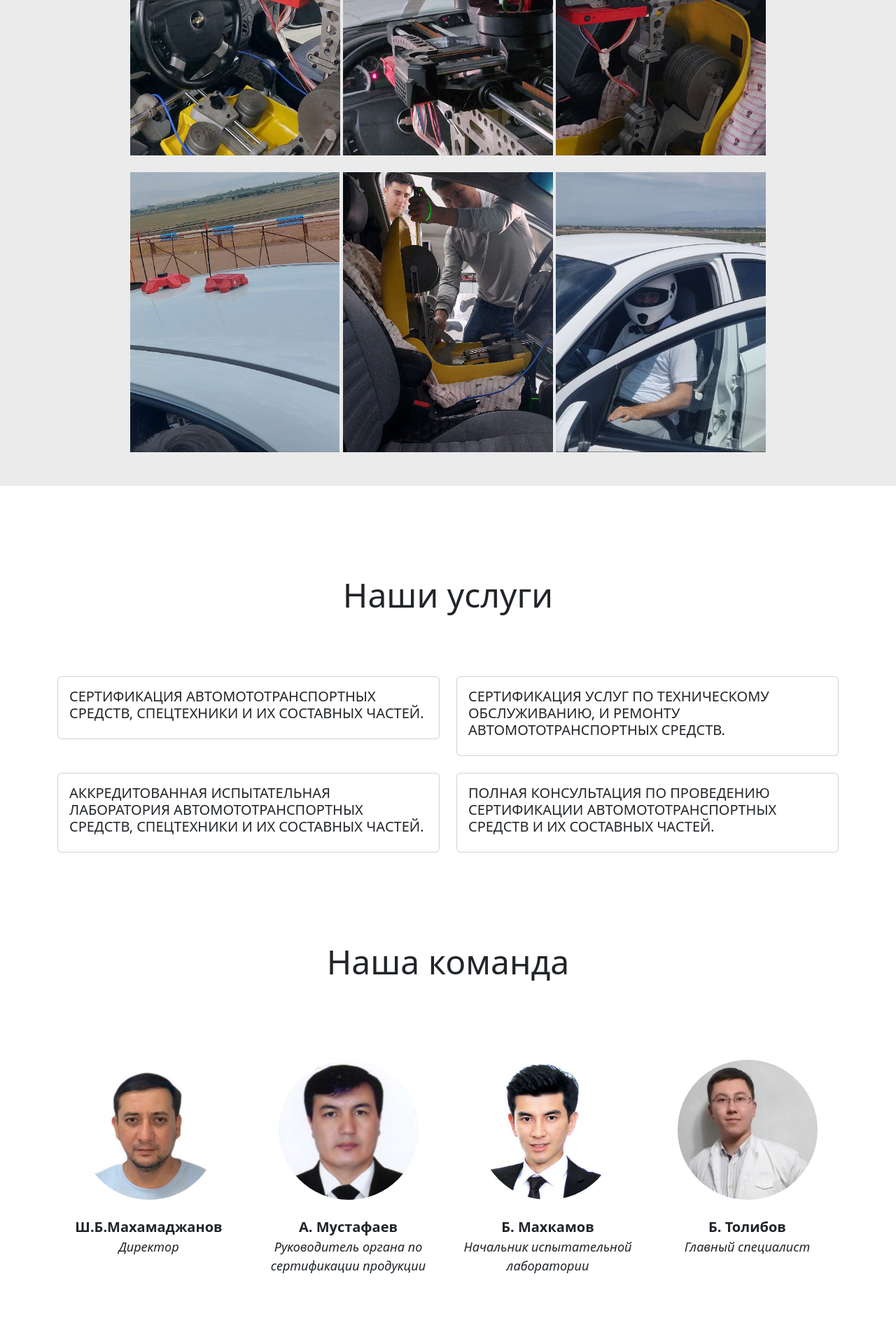
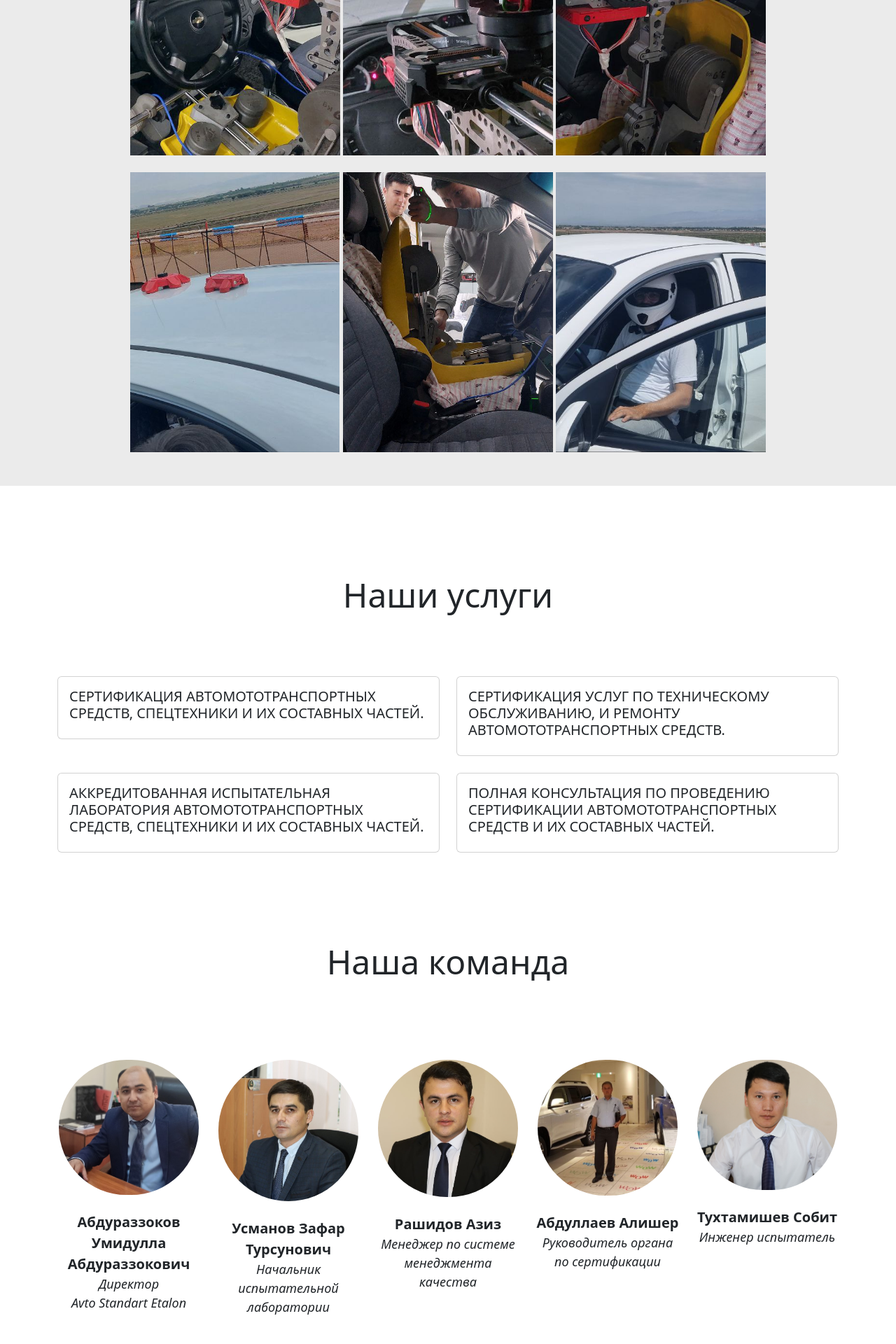
Before and after one commit to VladlenKhan/tts, a Django app: template app/templates/home.html in a window 1280 px wide. Shown: the part 2400-4320 px from the top of the page at 70% size. Run offline with Django 4.2, Linux system fonts and the light colour scheme; the template is opened without the code that fills it, so the values that code supplies are empty.

Commit message:
new change

```diff
--- a/app/templates/base.html
+++ b/app/templates/base.html
@@ -8,7 +8,7 @@
     <meta name="viewport" content="width=device-width, initial-scale=1.0">
     <link rel="stylesheet" href="{% static 'css/style.css' %}">
     <link href="https://cdn.jsdelivr.net/npm/bootstrap@5.3.0/dist/css/bootstrap.min.css" rel="stylesheet" integrity="sha384-9ndCyUaIbzAi2FUVXJi0CjmCapSmO7SnpJef0486qhLnuZ2cdeRhO02iuK6FUUVM" crossorigin="anonymous">
-    <link rel="shortcut icon" href="{% static 'images/logo.jpg' %}" type="image/x-icon">
+    <link rel="shortcut icon" href="{% static 'images/logo.png' %}" type="image/x-icon">
     <script src="https://cdn.jsdelivr.net/npm/bootstrap@5.3.0/dist/js/bootstrap.bundle.min.js" integrity="sha384-geWF76RCwLtnZ8qwWowPQNguL3RmwHVBC9FhGdlKrxdiJJigb/j/68SIy3Te4Bkz" crossorigin="anonymous"></script>
     <title>Autostandart</title>
     <style>
@@ -67,7 +67,7 @@
     <nav class="navbar navbar-expand-lg bg-body-light " style="background-color: rgb(255, 255, 255);">
         <div class="container-fluid">
             <a class="navbar-brand" href="{% url 'home' %}">
-                <img src="{% static 'images/logo.jpg' %}" width="40" alt=""> <span style="font-weight: 700;padding-left:10px;"> AUTOSTANDART </span>
+                <img src="{% static 'images/logo.png' %}" width="40" alt=""> <span style="font-weight: 700;padding-left:10px;"> AUTOSTANDART </span>
             </a>
             <button class="navbar-toggler" type="button" data-bs-toggle="collapse" data-bs-target="#navbarSupportedContent" aria-controls="navbarSupportedContent" aria-expanded="false" aria-label="Toggle navigation">
                 <span class="navbar-toggler-icon"></span>
@@ -113,13 +113,13 @@
             <div class="row">
               <div class="col-md-6">
                 <div style="font-size: 20px;">
-                  <strong>{% trans 'Адрес' %}:</strong> {% trans 'г. Ташкент, Яшнабадская район, ул. М. Ашрафий, д. 70' %} <br>
-                  <strong>{% trans 'Директор: Ш.Б.Махамаджанов' %}</strong> <br>
-                  <strong>{% trans 'Тел' %}/Telegram:</strong> +998 98 304 11 11 <br>
-                  <strong>{% trans 'Руководитель Удостоверяющего центра' %}:</strong>{% trans ' А.П. Мустафаев' %} <br>
-                  <strong>{% trans 'Тел' %}/Telegram:</strong> +998 88 355 00 70 <br>
-                  <strong>{% trans 'Заведующий испытательной лабораторией' %}:</strong> {% trans 'Б.Б. Махкамов' %} <br>
-                  <strong>{% trans 'Тел' %}/Telegram:</strong> +998 90 018 31 11 <br>
+                  <strong>{% trans 'Адрес' %}:</strong> {% trans 'Ташкентская обл., Зангиатинский район, Эркин КФЙ, автомагистрал М-39 (SN INVEST)' %} <br>
+                  <strong>{% trans 'Директор: У.А. Абдураззоков' %}</strong> <br>
+                  <strong>{% trans 'Тел' %}/Telegram:</strong> +998 90 315 41 83 <br>
+                  <strong>{% trans 'Руководитель органа по сертификации' %}:</strong>{% trans 'А.Н. Абдуллаев' %} <br>
+                  <strong>{% trans 'Тел' %}/Telegram:</strong> +998 93 888 44 44 <br>
+                  <strong>{% trans 'Начальник испытательной лаборатории' %}:</strong> {% trans 'З.Т. Усманов' %} <br>
+                  <strong>{% trans 'Тел' %}/Telegram:</strong> +998 93 384 99 40 <br>
                   <strong>{% trans 'Мы в социальных сетях' %}:</strong>
                   <div class="row">
                     <div class="col" >
--- a/app/templates/home.html
+++ b/app/templates/home.html
@@ -88,7 +88,7 @@
                 </div>
                 <div class="col-12 col-md-6 col-lg my-4" style="display: flex;align-items: center;justify-content: center;">
                     <div style="font-size: 18px;">
-                        {% trans 'ООО «“Toshkent Test va Sertifikatlashtirish”»   аккредитованный орган по сертификации   и испытательная лаборатория продукции   легкой промышленности.Специалисты органа по сертификации ООО   «“Toshkent Test va Sertifikatlashtirish”»   помогут определить Вашу продукцию в   соответствии с перечнем и необходимость   проведения обязательной сертификации.   Наши специалисты окажут Вам ощутимое  содействие при прохождении  обязательной сертификации, что позволит   избежать многих «подводных камней» и   трудностей.Все услуги, оказываемые нашими   сотрудниками, будут выполняться в   максимально короткие сроки и за   приемлемые цены ' %}.
+                        {% trans 'ООО «“Avto Standart Etalon”»   аккредитованный орган по сертификации   и испытательная лаборатория продукции   легкой промышленности.Специалисты органа по сертификации ООО   «“Avto Standart Etalon”»   помогут определить Вашу продукцию в   соответствии с перечнем и необходимость   проведения обязательной сертификации.   Наши специалисты окажут Вам ощутимое  содействие при прохождении  обязательной сертификации, что позволит   избежать многих «подводных камней» и   трудностей.Все услуги, оказываемые нашими   сотрудниками, будут выполняться в   максимально короткие сроки и за   приемлемые цены ' %}.
                     </div>
                 </div>
             </div>
@@ -185,28 +185,150 @@
             <div class="text-center">
                 <br><br>
                 <div style="font-size: 3rem;margin-bottom:80px;font-weight: 500;">
-                   {% trans 'Наша команда' %}
+                    {% trans 'Наша команда' %}
+                </div>
+            </div>
+            <div class="row">
+                <div class="col-12 col-12-md-6 col-lg my-4">
+                    <div class="text-center">
+                        <img src="{% static 'images/direktor.jpg' %}" width="200" alt="" class="img-fluid" style="border-radius: 300px;">
+                    </div>
+                    <br>
+                    <div class="text-center">
+                        <div style="font-weight: 700; font-size: 20px;">
+                            {% trans 'Абдураззоков Умидулла Абдураззокович' %}
+                        </div>
+                        <div style="font-style: italic; font-size: 18px;">
+                            {% trans 'Директор' %} <br>
+                            Avto Standart Etalon
+                        </div>
+                    </div>
+                </div>
+                <div class="col-12 col-md-6 col-lg my-4">
+                    <div class="text-center">
+                        <img src="{% static 'images/nach.jpg' %}" width="200" alt="" class="img-fluid"
+                            style="border-radius:300px;">
+                    </div>
+                    <br>
+                    <div class="text-center">
+                        <div style="font-weight: 700;font-size: 20px;">
+                            {% trans 'Усманов Зафар Турсунович'%}
+                        </div>
+                        <div style="font-style: italic;font-size: 18px;">
+                            {% trans 'Начальник испытательной лаборатории' %}
+                        </div>
+                    </div>
+                </div>
+                <div class="col-12 col-md-6 col-lg my-4">
+                    <div class="text-center">
+                        <img src="{% static 'images/menejer.jpg' %}" width="200" alt="" class="img-fluid"
+                            style="border-radius:300px;">
+                    </div>
+                    <br>
+                    <div class="text-center ">
+                        <div style="font-weight: 700;font-size: 20px;">
+                          {% trans 'Рашидов Азиз' %}
+                        </div>
+                        <div style="font-style: italic;font-size: 18px;">
+                           {% trans 'Менеджер по системе менеджмента качества' %}
+                        </div>
+                    </div>
+                </div>
+                <div class="col-12 col-md-6 col-lg my-4">
+                    <div class="text-center">
+                        <img src="{% static 'images/ruk.jpg' %}" width="200" alt="" class="img-fluid"
+                            style="border-radius:300px;">
+                    </div>
+                    <br>
+                    <div class="text-center ">
+                        <div style="font-weight: 700;font-size: 20px;">
+                          {% trans 'Абдуллаев Алишер' %}
+                        </div>
+                        <div style="font-style: italic;font-size: 18px;">
+                           {% trans 'Руководитель органа по сертификации' %}
+                        </div>
+                    </div>
+                </div>
+                <div class="col-12 col-md-6 col-lg my-4">
+                    <div class="text-center">
+                        <img src="{% static 'images/injer.jpg' %}" width="200" alt="" class="img-fluid"
+                            style="border-radius:300px;">
+                    </div>
+                    <br>
+                    <div class="text-center ">
+                        <div style="font-weight: 700;font-size: 20px;">
+                          {% trans 'Тухтамишев Собит' %}
+                        </div>
+                        <div style="font-style: italic;font-size: 18px;">
+                           {% trans 'Инженер испытатель' %}
+                        </div>
+                    </div>
                 </div>
             </div>
             <div class="row">
                 <div class="col-12 col-md-6 col-lg my-4">
                     <div class="text-center">
-                        <img src="{% static 'images/img10.jpg' %}" width="200" alt="" class="img-fluid"
+                        <img src="{% static 'images/injer2.jpg' %}" width="200" alt="" class="img-fluid"
                             style="border-radius:300px;">
                     </div>
                     <br>
-                    <div class="text-center">
+                    <div class="text-center ">
                         <div style="font-weight: 700;font-size: 20px;">
-                           {%  trans 'Ш.Б.Махамаджанов' %}
+                          {% trans 'Анваржонов Ахмаджон' %}
                         </div>
                         <div style="font-style: italic;font-size: 18px;">
-                           {% trans 'Директор' %}
+                           {% trans 'Инженер по сертификации' %}
+                        </div>
+                    </div>
+                    </div>
+                <div class="col-12 col-md-6 col-lg my-4">
+                    <div class="text-center">
+                        <img src="{% static 'images/injer3.jpg' %}" width="200" alt="" class="img-fluid"
+                            style="border-radius:300px;">
+                    </div>
+                    <br>
+                    <div class="text-center ">
+                        <div style="font-weight: 700;font-size: 20px;">
+                          {% trans 'Улашев Жонибек' %}
+                        </div>
+                        <div style="font-style: italic;font-size: 18px;">
+                           {% trans 'Инженер метролог' %}
                         </div>
                     </div>
                 </div>
                 <div class="col-12 col-md-6 col-lg my-4">
                     <div class="text-center">
-                        <img src="{% static 'images/img11.png' %}" width="200" alt="" class="img-fluid"
+                        <img src="{% static 'images/injer4.jpg' %}" width="200" alt="" class="img-fluid"
+                            style="border-radius:300px;">
+                    </div>
+                    <br>
+                    <div class="text-center ">
+                        <div style="font-weight: 700;font-size: 20px;">
+                          {% trans 'Мамасолиева Нафиса' %}
+                        </div>
+                        <div style="font-style: italic;font-size: 18px;">
+                           {% trans 'Инженер по стандартизации' %}
+                        </div>
+                    </div>
+                </div>
+                <div class="col-12 col-md-6 col-lg my-4">
+                    <div class="text-center">
+                        <img src="{% static 'images/injer5.jpg' %}" width="200" alt="" class="img-fluid"
+                            style="border-radius:300px;">
+                    </div>
+                    <br>
+                    <div class="text-center ">
+                        <div style="font-weight: 700;font-size: 20px;">
+                          {% trans 'Шавкатов Хумоюн' %}
+                        </div>
+                        <div style="font-style: italic;font-size: 18px;">
+                           {% trans 'Инженер испытатель' %}
+                        </div>
+                    </div>
+                </div>
+                <div class="col-12 col-12-md-6 col-lg my-4">
+                    <div class="text-center">
+                        <img src="{% static 'images/texkon.jpg' %}" width="200" alt="" class="img-fluid"
                             style="border-radius:300px;">
                     </div>
                     <br>
@@ -215,37 +337,7 @@
                            {% trans 'А. Мустафаев' %}
                         </div>
                         <div style="font-style: italic;font-size: 18px;">
-                            {% trans 'Руководитель органа по сертификации продукции' %}
-                        </div>
-                    </div>
-                </div>
-                <div class="col-12 col-md-6 col-lg my-4">
-                    <div class="text-center">
-                        <img src="{% static 'images/img12.jpg' %}" width="200" alt="" class="img-fluid"
-                            style="border-radius:300px;">
-                    </div>
-                    <br>
-                    <div class="text-center">
-                        <div style="font-weight: 700;font-size: 20px;">
-                            {% trans 'Б. Махкамов'%}
-                        </div>
-                        <div style="font-style: italic;font-size: 18px;">
-                            {% trans 'Начальник испытательной лаборатории' %}
-                        </div>
-                    </div>
-                </div>
-                <div class="col-12 col-md-6 col-lg my-4">
-                    <div class="text-center">
-                        <img src="{% static 'images/img13.jpg' %}" width="200" alt="" class="img-fluid"
-                            style="border-radius:300px;">
-                    </div>
-                    <br>
-                    <div class="text-center ">
-                        <div style="font-weight: 700;font-size: 20px;">
-                          {% trans ' Б. Толибов' %}
-                        </div>
-                        <div style="font-style: italic;font-size: 18px;">
-                           {% trans 'Главный специалист' %}
+                            {% trans 'Технический консультат' %}
                         </div>
                     </div>
                 </div>
```
Also changed, not shown: app/static/images/direktor.jpg (added), app/static/images/injer.jpg (added), app/static/images/injer2.jpg (added), app/static/images/injer3.jpg (added), app/static/images/injer4.jpg (added), app/static/images/injer5.jpg (added), app/static/images/logo.png, app/static/images/menejer.jpg (added), app/static/images/nach.jpg (added), app/static/images/ruk.jpg (added), app/static/images/texkon.jpg (added), locale/uz/LC_MESSAGES/django.po, 1 other file.
